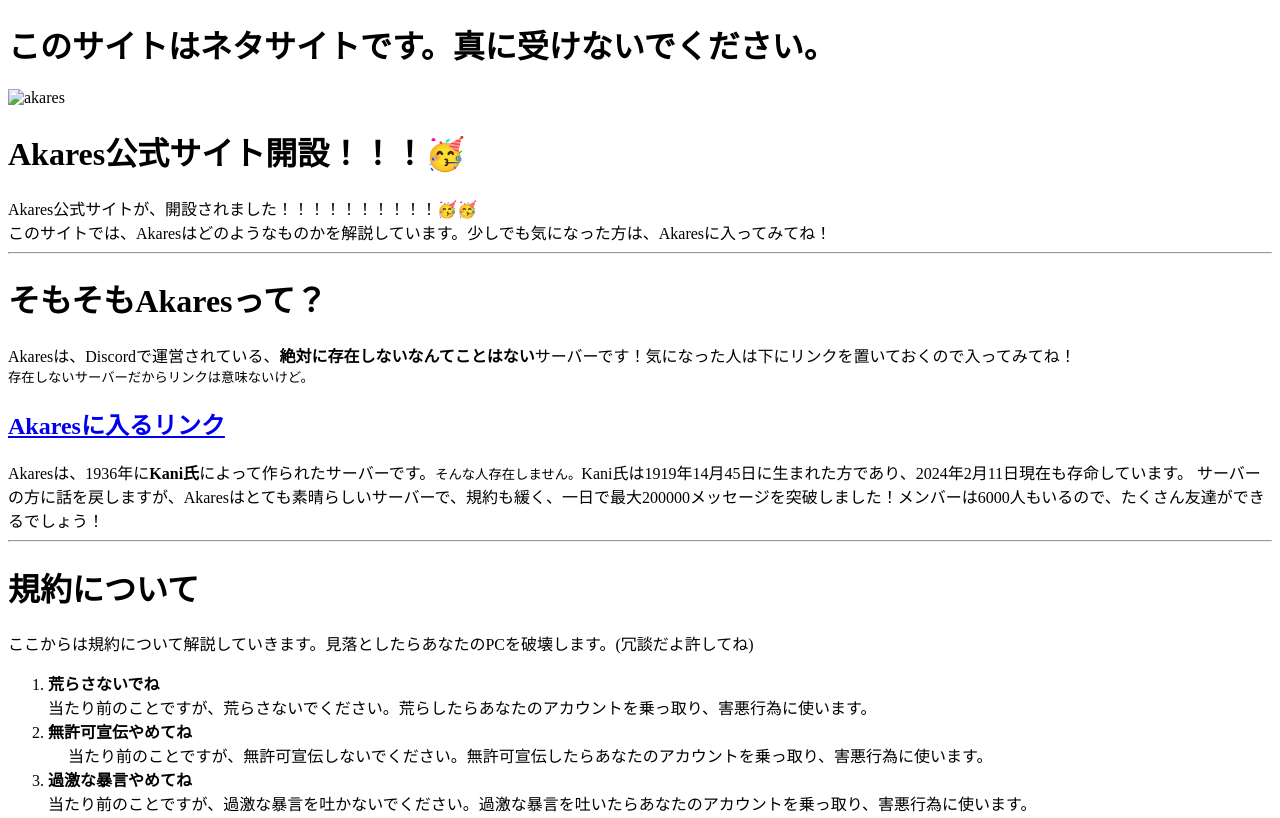
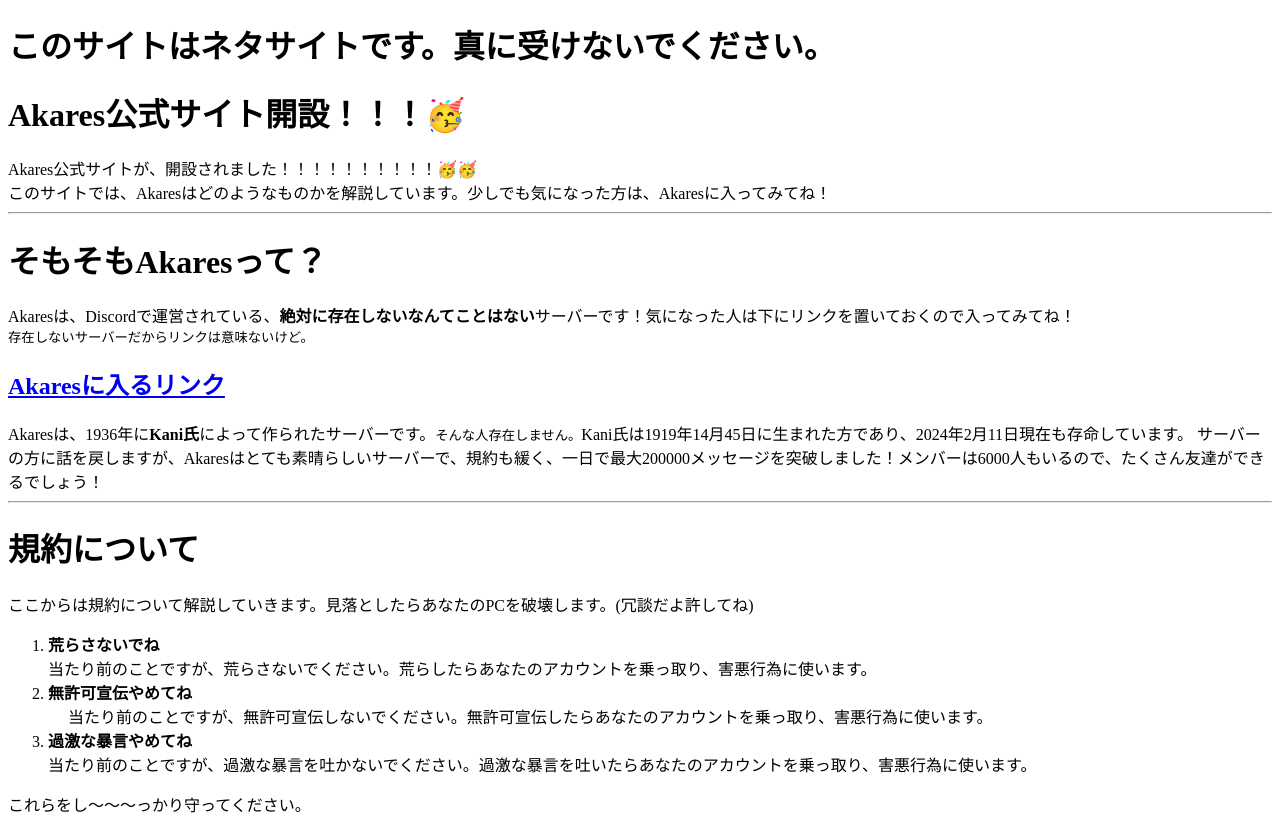
Before and after one commit to ohayogemumu/akaresdiscordyeahlol, a plain HTML site: page index.html in a window 1280 px wide. Shown: the top 818 px of the page. Drawn offline with Linux system fonts and the light colour scheme.

Commit message:
Update index.html

```diff
--- a/index.html
+++ b/index.html
@@ -6,7 +6,6 @@
 </head>
 <body>
 <h1>このサイトはネタサイトです。真に受けないでください。</h1>
-    <img src="Akaresicon.png" alt="akares">
 <h1>Akares公式サイト開設！！！🥳</h1>
 Akares公式サイトが、開設されました！！！！！！！！！！🥳🥳<br>このサイトでは、Akaresはどのようなものかを解説しています。少しでも気になった方は、Akaresに入ってみてね！
 <hr>
@@ -46,7 +45,6 @@
 <hr>
 <h1>ごめんなさい</h1>
 最後に、<strong>Akaresというサーバーは存在しません。</strong>なぜなら、このサイトはネタサイトだからです！！！しかし、このサーバーはAgaresというサーバーをモチーフにして作られました。
-<br><img src="Agaresicon.png" alt="akares">
 <br>Agaresは、2024年2月11日現在メンバー700人突破し、一日で最高20000メッセージ突破したことがあるそうです！Agaresは下のリンクから入れます！
 <h2><a href="https://discord.gg/agares">Agaresに入るリンク</a></h2>
 <br>それでは、このサイトはここで終わります。
```
